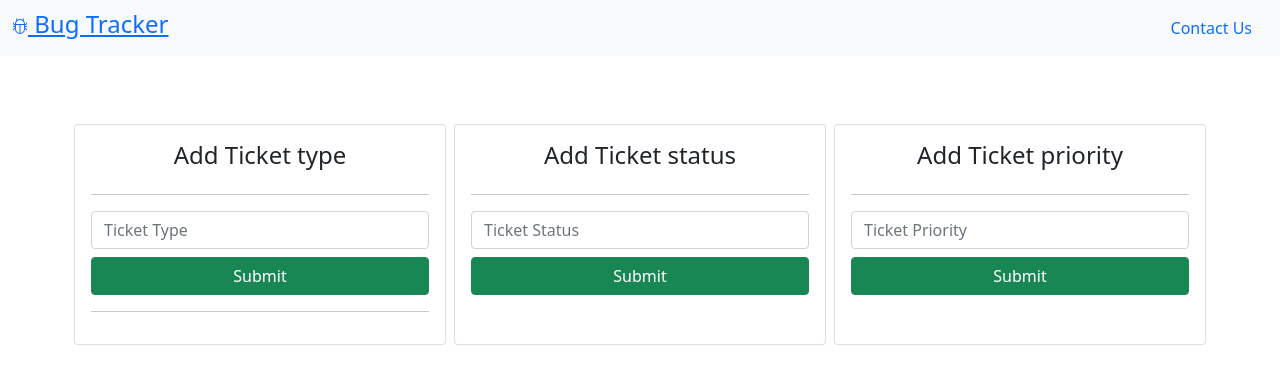
After one commit to pj8912/php_bug_tracking, a PHP site: page /php_bug_tracking/admin/admin.php in a window 1280 px wide. The commit adds this page. Shown: the top 384 px of the page. Run offline with PHP 8.4, Linux system fonts and the light colour scheme.

Commit message:
added administration

```diff
--- /dev/null
+++ b/admin/admin.php
@@ -0,0 +1,73 @@
+<?php session_start(); ?>
+
+<?php
+// require '../config/config.php';
+require '../includes/header.php';
+require '../includes/footer.php';
+?>
+
+<?php main_header('Administartion'); ?>
+<div class="container">
+    <div class="row mt-5">
+    </div>
+    <div class="row mt-3">
+        <div class="col-md-3 m-1 card card-body">
+            <p class="text-center h4">
+
+                Add Ticket type
+            </p>
+            <hr>
+            <form action="" method="post">
+                <div class="mb-2">
+                    <input type="text" placeholder="Ticket Type" class="form-control" name="type" id="">
+                </div>
+                <div class="d-grid gap-2">
+                    <button type="text" class="btn btn-success">
+                        Submit
+                    </button>
+                </div>
+            </form>
+            <hr>
+        </div>
+        <div class="col-md-3 m-1 card card-body">
+            <!-- Add Ticket priority -->
+            <p class="text-center h4">
+
+                Add Ticket status
+            </p>
+            <hr>
+            <form action="" method="post">
+                <div class="mb-2">
+                    <input type="text" placeholder="Ticket Status" class="form-control" name="status">
+                </div>
+                <div class="d-grid gap-2">
+                    <button type="text" class="btn btn-success">
+                        Submit
+                    </button>
+                </div>
+            </form>
+
+        </div>
+        <div class="col-md-3 m-1 card card-body">
+            <p class="text-center h4">
+
+                Add Ticket priority
+            </p>
+            <hr>
+            <form action="" method="post">
+                <div class="mb-2">
+                    <input type="text" placeholder="Ticket Priority" class="form-control" name="priority">
+                </div>
+                <div class="d-grid gap-2">
+                    <button type="text" class="btn btn-success">
+                        Submit
+                    </button>
+                </div>
+            </form>
+
+        </div>
+
+    </div>
+</div>
+
+<?php main_footer(); ?>
--- a/bug_tracking.sql
+++ b/bug_tracking.sql
@@ -27,7 +27,8 @@ CREATE TABLE  tickets(
 	endDate varchar(200),
 	total_time varchar(200),
 	FOREIGN KEY (project_id) REFERENCES projects(project_id),
-	ticket_created_at datetime default current_timestamp
+	ticket_created_at datetime default current_timestamp,
+	updated_at datetime default current_timestamp
 
 );
 
--- a/includes/header.php
+++ b/includes/header.php
@@ -5,15 +5,16 @@
 
 include '../config/config.php';
 
-function main_header($title = 'document'){
+function main_header($title = 'document')
+{
 
-echo '    <!DOCTYPE html>
+	echo '    <!DOCTYPE html>
     <html lang="en">
 <head>
 <meta charset="UTF-8">
 <meta http-equiv="X-UA-Compatible" content="IE=edge">
 <meta name="viewport" content="width=device-width, initial-scale=1.0">
-<title>'.$title.'</title>
+<title>' . $title . '</title>
 <link href="https://cdn.jsdelivr.net/npm/bootstrap@5.1.3/dist/css/bootstrap.min.css" rel="stylesheet" integrity="sha384-1BmE4kWBq78iYhFldvKuhfTAU6auU8tT94WrHftjDbrCEXSU1oBoqyl2QvZ6jIW3" crossorigin="anonymous">
 
 </head>
@@ -26,9 +27,17 @@ echo '    <!DOCTYPE html>
         </svg>
         Bug Tracker
     </a>
-    <ul class="nav justify-content-end">';
-        if (isset($_SESSION['u_id'])) {
-            echo '<li class="nav-item" ><a class="nav-link" href="http://localhost/php_bug_tracking/user/logout.php" class="p-2">
+    <ul class="nav justify-content-end">
+	';
+	if (isset($_SESSION['u_id'])) {
+		echo '
+
+		<li class="nav-item">
+				<a class="nav-link" href="' . URL . '/admin/admin.php">Administration</a>
+			</li>
+
+
+		<li class="nav-item" ><a class="nav-link" href="http://localhost/php_bug_tracking/user/logout.php" class="p-2">
             <svg xmlns="http://www.w3.org/2000/svg" width="16" height="16" fill="currentColor" class="bi bi-box-arrow-left" viewBox="0 0 16 16">
             <path fill-rule="evenodd" d="M6 12.5a.5.5 0 0 0 .5.5h8a.5.5 0 0 0 .5-.5v-9a.5.5 0 0 0-.5-.5h-8a.5.5 0 0 0-.5.5v2a.5.5 0 0 1-1 0v-2A1.5 1.5 0 0 1 6.5 2h8A1.5 1.5 0 0 1 16 3.5v9a1.5 1.5 0 0 1-1.5 1.5h-8A1.5 1.5 0 0 1 5 12.5v-2a.5.5 0 0 1 1 0v2z"/>
             <path fill-rule="evenodd" d="M.146 8.354a.5.5 0 0 1 0-.708l3-3a.5.5 0 1 1 .708.708L1.707 7.5H10.5a.5.5 0 0 1 0 1H1.707l2.147 2.146a.5.5 0 0 1-.708.708l-3-3z"/>
@@ -36,7 +45,7 @@ echo '    <!DOCTYPE html>
             logout
             </a></li>';
 
-            echo '
+		echo '
 					<li class="nav-item dropdown bg-success"   >
 					<a class="nav-link dropdown-toggle text-white" href="#" id="navbarDropdown" role="button" data-bs-toggle="dropdown" aria-expanded="false">
 					<svg xmlns="http://www.w3.org/2000/svg" width="16" height="16" fill="currentColor" class="bi bi-plus-lg " viewBox="0 0 16 16">
@@ -61,7 +70,7 @@ echo '    <!DOCTYPE html>
 				  </a></li>
 				  <li><hr class="dropdown-divider"></li>
 				  <li>
-				  <a class="dropdown-item" href="'.URL.'/employee/">
+				  <a class="dropdown-item" href="' . URL . '/employee/">
 				  <svg xmlns="http://www.w3.org/2000/svg" width="16" height="16" fill="currentColor" class="bi bi-person-plus m-1" viewBox="0 0 16 16">
 				  <path d="M6 8a3 3 0 1 0 0-6 3 3 0 0 0 0 6zm2-3a2 2 0 1 1-4 0 2 2 0 0 1 4 0zm4 8c0 1-1 1-1 1H1s-1 0-1-1 1-4 6-4 6 3 6 4zm-1-.004c-.001-.246-.154-.986-.832-1.664C9.516 10.68 8.289 10 6 10c-2.29 0-3.516.68-4.168 1.332-.678.678-.83 1.418-.832 1.664h10z"/>
 				  <path fill-rule="evenodd" d="M13.5 5a.5.5 0 0 1 .5.5V7h1.5a.5.5 0 0 1 0 1H14v1.5a.5.5 0 0 1-1 0V8h-1.5a.5.5 0 0 1 0-1H13V5.5a.5.5 0 0 1 .5-.5z"/>
@@ -73,16 +82,15 @@ echo '    <!DOCTYPE html>
 
 				  </li>
 					';
-        }
+	}
 
-        echo '<li class="nav-item">
+	echo '<li class="nav-item">
             <a class="nav-link" href="http://localhost/php_bug_tracking/contactus.php">Contact Us</a>
         </li>
     </ul>
 </div>
 </nav>
 ';
-
 }
 
 
```
Also changed, not shown: index.php (+9 -1 lines).
